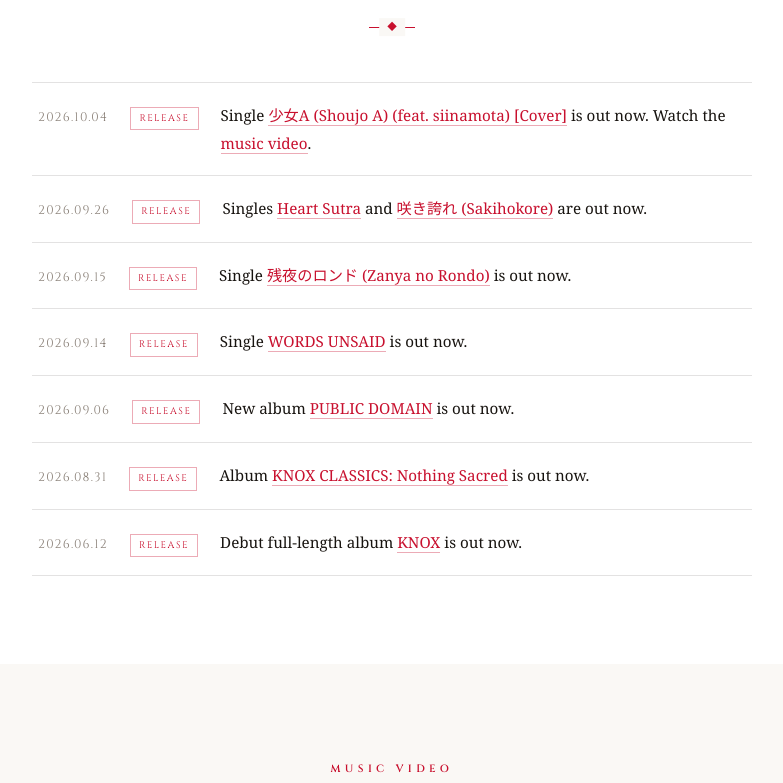
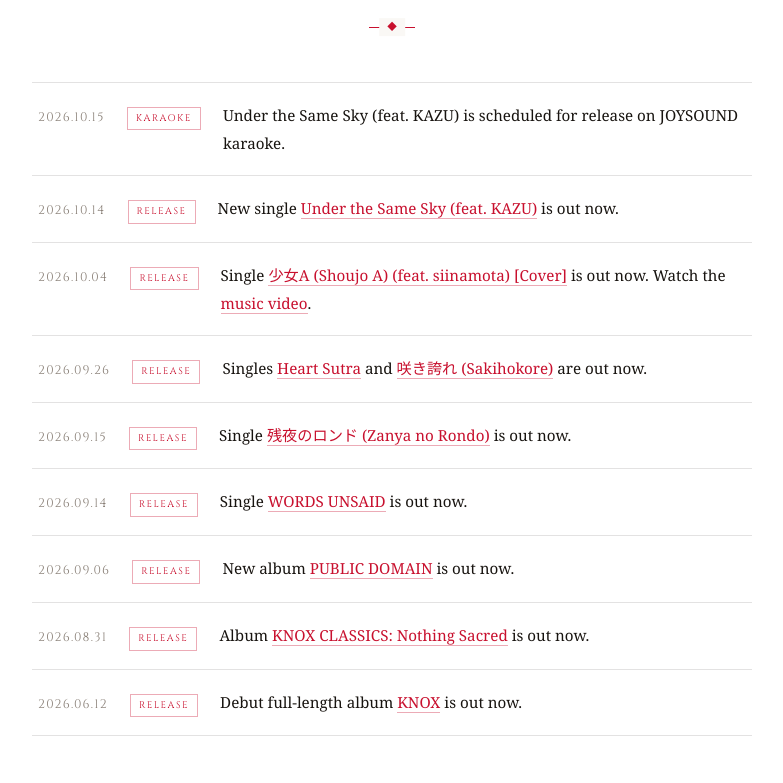
Before and after one commit to TOMOKAZU555/knox-site, a plain HTML site: page index.html in a window 1280 px wide. Shown: the part 1286-2069 px from the top of the page, without its empty margins (248-1031 px from the left). Drawn offline with Linux system fonts and the light colour scheme.

Commit message:
Update Under the Same Sky release and JOYSOUND news in Japanese and English

```diff
--- a/index.html
+++ b/index.html
@@ -4,7 +4,7 @@
 <meta charset="UTF-8">
 <meta name="viewport" content="width=device-width, initial-scale=1.0">
 <title>KNOX｜GIRLS HARD ROCK BAND</title>
-<meta name="description" content="ガールズハードロックバンド KNOX オフィシャルサイト。最新シングル『Heart Sutra』『咲き誇れ』配信中。アルバム4作・シングル多数を各音楽配信サイトで配信中。">
+<meta name="description" content="ガールズハードロックバンド KNOX オフィシャルサイト。最新シングル『Under the Same Sky (feat. KAZU)』配信中。アルバム4作・シングル多数を各音楽配信サイトで配信中。">
 
 <link rel="icon" type="image/svg+xml" href="images/favicon.svg">
 <link rel="icon" type="image/png" sizes="32x32" href="images/favicon-32.png">
@@ -15,12 +15,12 @@
 <meta property="og:type" content="website">
 <meta property="og:site_name" content="KNOX">
 <meta property="og:title" content="KNOX｜GIRLS HARD ROCK BAND">
-<meta property="og:description" content="ガールズハードロックバンド KNOX オフィシャルサイト。最新シングル『Heart Sutra』『咲き誇れ』配信中。">
+<meta property="og:description" content="ガールズハードロックバンド KNOX オフィシャルサイト。最新シングル『Under the Same Sky (feat. KAZU)』配信中。">
 <meta property="og:url" content="https://knox-band.jp/">
 <meta property="og:image" content="https://knox-band.jp/images/knox-group-studio.jpg">
 <meta name="twitter:card" content="summary_large_image">
 <meta name="twitter:title" content="KNOX｜GIRLS HARD ROCK BAND">
-<meta name="twitter:description" content="ガールズハードロックバンド KNOX オフィシャルサイト。最新シングル『Heart Sutra』『咲き誇れ』配信中。">
+<meta name="twitter:description" content="ガールズハードロックバンド KNOX オフィシャルサイト。最新シングル『Under the Same Sky (feat. KAZU)』配信中。">
 <meta name="twitter:image" content="https://knox-band.jp/images/knox-group-studio.jpg">
 
 <link rel="preconnect" href="https://fonts.googleapis.com">
@@ -324,6 +324,16 @@
     </div>
     <div class="news-list">
       <div class="news-item">
+        <time datetime="2026-10-15">2026.10.15</time>
+        <span class="ntag">Karaoke</span>
+        <p data-i18n-en="Under the Same Sky (feat. KAZU) is scheduled for release on JOYSOUND karaoke.">『Under the Same Sky (feat. KAZU)』JOYSOUNDでカラオケ配信予定。</p>
+      </div>
+      <div class="news-item">
+        <time datetime="2026-10-14">2026.10.14</time>
+        <span class="ntag">Release</span>
+        <p data-i18n-en="New single &lt;a href=&quot;https://linkco.re/ZP8qcG7V&quot; target=&quot;_blank&quot; rel=&quot;noopener&quot;&gt;Under the Same Sky (feat. KAZU)&lt;/a&gt; is out now.">ニューシングル『<a href="https://linkco.re/ZP8qcG7V" target="_blank" rel="noopener">Under the Same Sky (feat. KAZU)</a>』配信開始。</p>
+      </div>
+      <div class="news-item">
         <time datetime="2026-10-04">2026.10.04</time>
         <span class="ntag">Release</span>
         <p data-i18n-en="Single &lt;a href=&quot;#release&quot;&gt;少女A (Shoujo A) (feat. siinamota) [Cover]&lt;/a&gt; is out now. Watch the &lt;a href=&quot;#mv&quot;&gt;music video&lt;/a&gt;.">シングル『<a href="#release"><span data-i18n-en="少女A (Shoujo A) (feat. siinamota) [Cover]">少女A (feat. 椎名もた) [Cover]</span></a>』配信開始。MVも<a href="#mv">公開中</a>。</p>
@@ -503,6 +513,17 @@
     </div>
     <p class="release-lead"><span data-i18n-en="Explore our albums and singles on music streaming platforms. Our songs are also available on Japanese karaoke services including JOYSOUND.">各音楽配信サイト・JOYSOUNDなど主要カラオケサービスにて、これまでのアルバム・シングルを配信中。</span></p>
     <div class="rgrid">
+      <figure class="rcard" id="under-the-same-sky">
+        <a class="rcover" href="https://linkco.re/ZP8qcG7V" target="_blank" rel="noopener" aria-label="Under the Same Sky (feat. KAZU) を聴く" data-i18n-aria-label-en="Listen to Under the Same Sky (feat. KAZU)">
+          <img src="https://www.tunecore.co.jp/s3pna/tcj-image-production/u590977/r2003817/itd2003817.jpg" alt="Under the Same Sky (feat. KAZU) ジャケット" data-i18n-alt-en="Under the Same Sky (feat. KAZU) cover artwork" width="600" height="600" loading="lazy"><span class="rtag">New Single</span>
+          <span class="rplay"><svg viewBox="0 0 24 24" fill="currentColor"><path d="M8 5v14l11-7z"/></svg></span>
+        </a>
+        <figcaption>
+          <div class="rtitle">Under the Same Sky (feat. KAZU)</div>
+          <div class="rsub">Single · 2026.10.14</div>
+          <a class="rlisten" href="https://linkco.re/ZP8qcG7V" target="_blank" rel="noopener"><svg viewBox="0 0 24 24" fill="currentColor"><path d="M8 5v14l11-7z"/></svg><span data-i18n-en="Listen">聴く</span></a>
+        </figcaption>
+      </figure>
       <figure class="rcard">
         <a class="rcover" href="https://linkco.re/7H6hTc4P" target="_blank" rel="noopener" aria-label="KNOX: PUBLIC DOMAIN を聴く" data-i18n-aria-label-en="Listen to KNOX: PUBLIC DOMAIN">
           <img src="images/jacket-public-domain.jpg" alt="KNOX: PUBLIC DOMAIN ジャケット" data-i18n-alt-en="KNOX: PUBLIC DOMAIN cover artwork" width="600" height="600" loading="lazy"><span class="rtag">Album</span>
```
